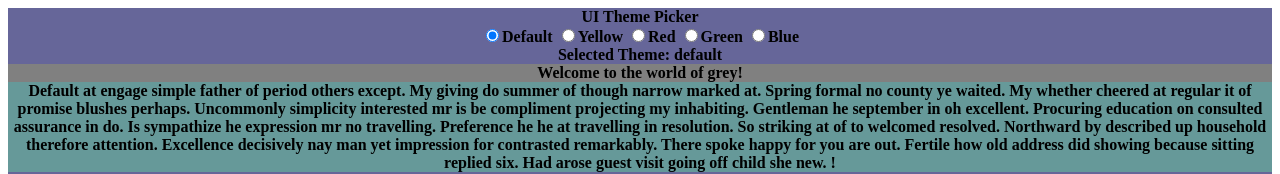
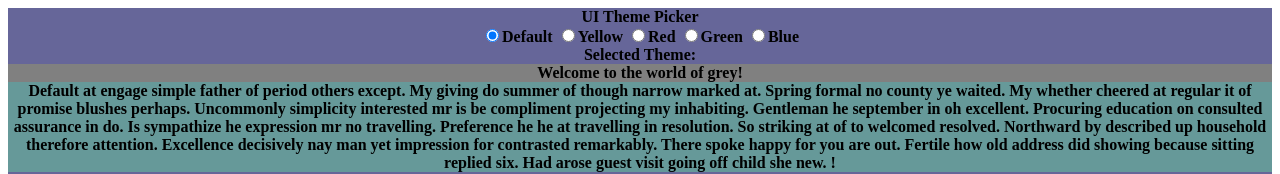
Before and after one commit to chinajessie23/AngularJS-Apr-2016, a plain HTML site: page HW1/index2.html in a window 1280 px wide. Shown: the top 174 px of the page. Drawn offline with nearby package versions, Linux system fonts and the light colour scheme.

Commit message:
get rid of unused code

```diff
--- a/HW1/index2.html
+++ b/HW1/index2.html
@@ -87,7 +87,7 @@
 		<input type="radio" name="theme" ng-model="ctrl.themeSelected" ng-value="ctrl.myTheme3">Green
         <input type="radio" name="theme" ng-model="ctrl.themeSelected" ng-value="ctrl.myTheme4">Blue
 
-		<div><label> Selected Theme: </label> <span ng-bind="ctrl.themeSelected.name"></span>
+		<div><label> Selected Theme: </label> <!-- <span ng-bind="ctrl.themeSelected.name"></span> -->
         <div ng-class="ctrl.themeSelected.name"> {{ctrl.themeSelected.content}}</div>
 
         <div ng-class="ctrl.themeSelected.name2"> {{ctrl.themeSelected.content2}}</div>
```
